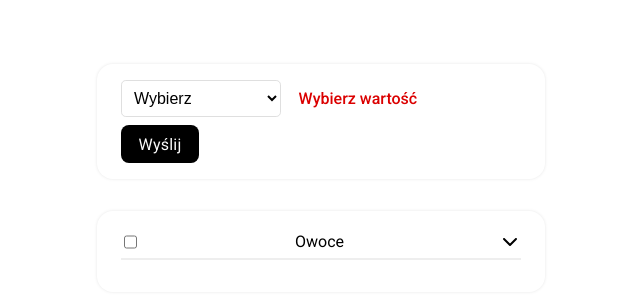
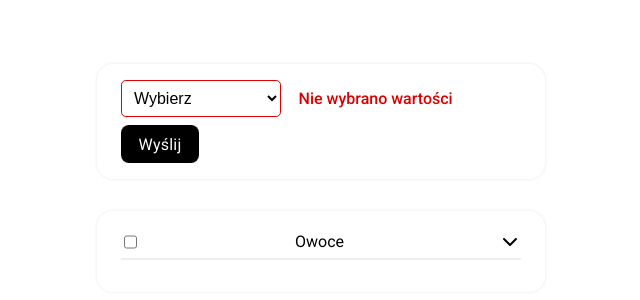
Before and after one commit to Arrugonoto/recruitment_project_one, a React (Vite) app: page / in a window 1280 px wide. Both pictures are taken after a click on the button "Wyślij". Shown: the top 300 px of the page, without its empty margins (319-959 px from the left). Built offline with nearby package versions, Linux system fonts and the light colour scheme.

Commit message:
fix: fixed state change in select

```diff
--- a/src/components/forms/food-form/FoodForm.tsx
+++ b/src/components/forms/food-form/FoodForm.tsx
@@ -19,7 +19,8 @@ export const FoodForm = () => {
    const {
       handleSubmit,
       setValue,
-      formState: { errors },
+      formState: { errors, isSubmitSuccessful },
+      clearErrors,
    } = useForm({ resolver: yupResolver(FormSchema) });
 
    const onSubmit = (data: FormData) => {
@@ -85,7 +86,11 @@ export const FoodForm = () => {
                         minWidth: '7rem',
                         padding: '0.5rem',
                         cursor: 'pointer',
-                        border: '1px solid #dfdfdf',
+                        border: `1px solid ${
+                           Object.keys(errors).length > 0
+                              ? 'rgb(219, 0, 0)'
+                              : '#dfdfdf'
+                        } `,
                         backgroundColor: 'transparent',
                         borderRadius: '0.3rem',
                         fontSize: '1rem',
@@ -93,6 +98,7 @@ export const FoodForm = () => {
                      }}
                      onChange={e => {
                         setValue('selectedValue', e.target.value);
+                        clearErrors();
                      }}
                   >
                      <option value="">Wybierz</option>
@@ -108,13 +114,15 @@ export const FoodForm = () => {
                   }}
                >
                   {errors.selectedValue?.message && (
-                     <p style={{ color: 'rgb(219, 0, 0)' }}>Wybierz wartość</p>
+                     <p style={{ color: 'rgb(219, 0, 0)' }}>
+                        Nie wybrano wartości
+                     </p>
                   )}
-                  {/* {submittedData && (
+                  {isSubmitSuccessful && (
                      <p style={{ color: 'rgb(0, 211, 0)' }}>
                         Pomyślnie wysłano
                      </p>
-                  )} */}
+                  )}
                </div>
             </div>
 
--- a/src/components/list-container/Content.tsx
+++ b/src/components/list-container/Content.tsx
@@ -45,7 +45,7 @@ export const Content = ({
    };
 
    return (
-      <div style={{ display: 'flex', width: '100%', overflowY: 'scroll' }}>
+      <div style={{ display: 'flex', width: '100%' }}>
          <ul
             style={{
                display: 'flex',
```
